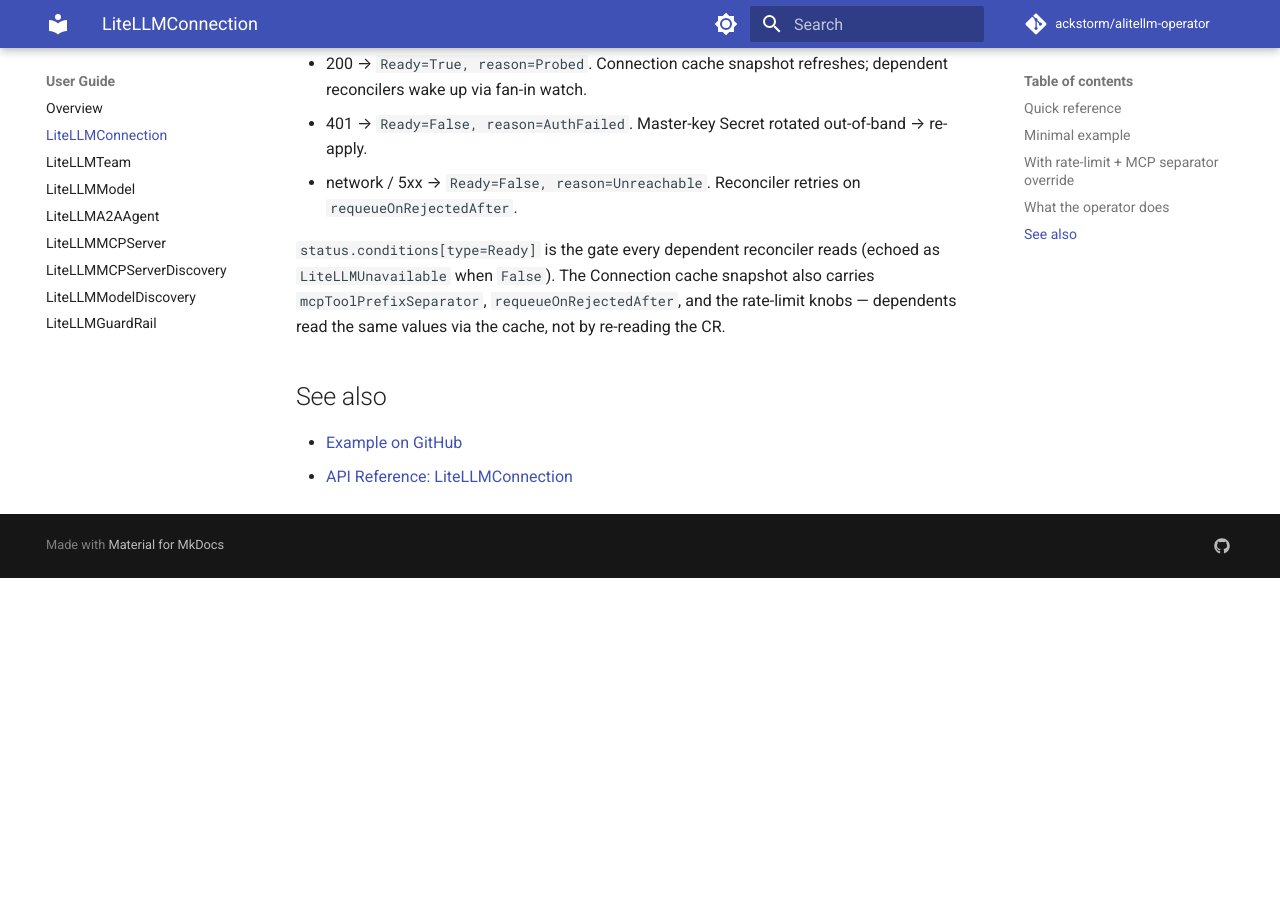
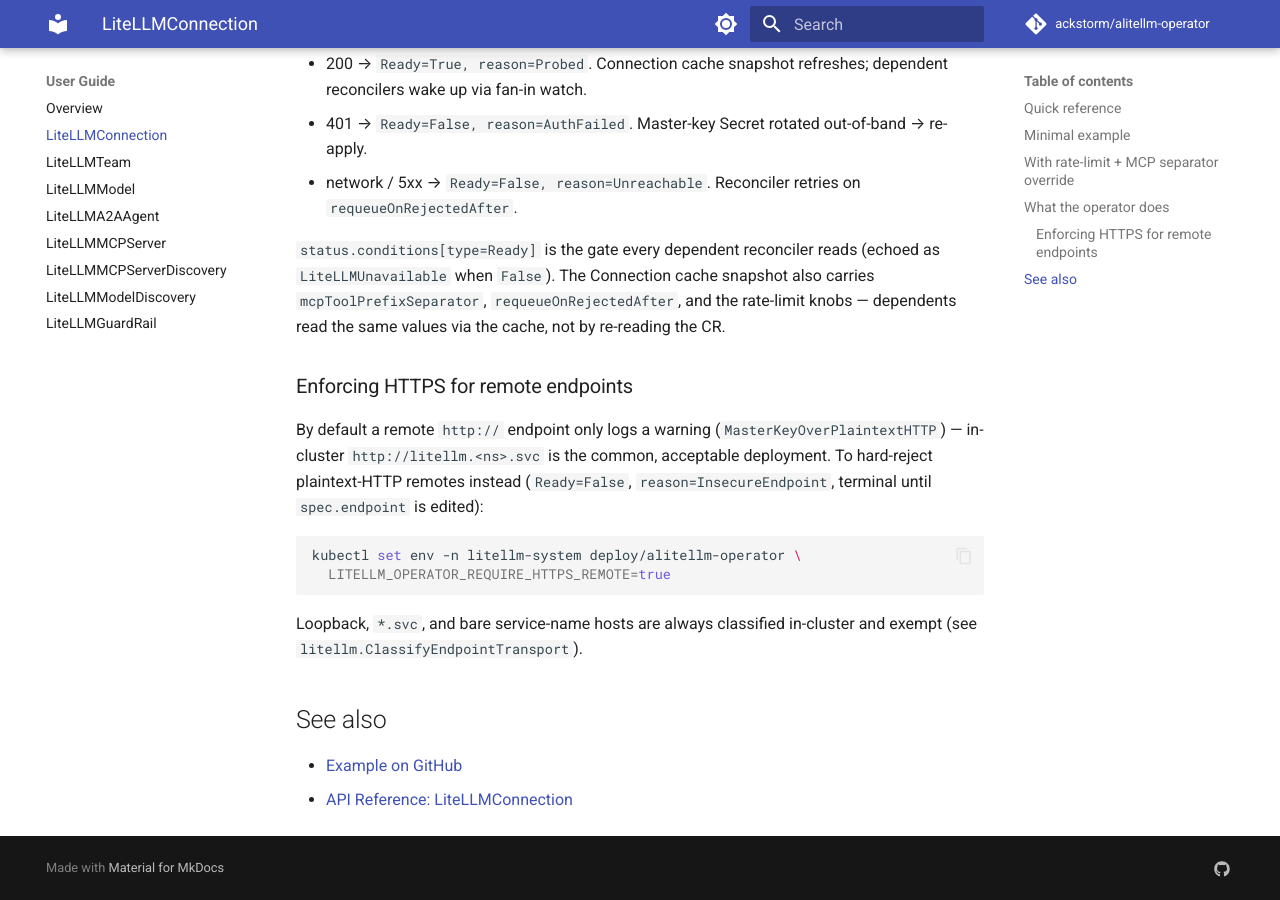
Before and after one commit to ackstorm/alitellm-operator, an MkDocs documentation site: the page built from docs/user-guide/connection.md, in a window 1280 px wide and 900 px high, scrolled down 1740 px. Built offline with MkDocs 1.6.1 and Material for MkDocs 9.7.7, drawn with Linux system fonts in a browser that asks for light colours; comment, search, counter and statistics services are not loaded; the version menu is left out; before the commit the page ends 2318 px from its top, so only the background shows below that.

Commit message:
docs: surface LITELLM_OPERATOR_REQUIRE_HTTPS_REMOTE in values and user guide

````diff
--- a/docs/user-guide/connection.md
+++ b/docs/user-guide/connection.md
@@ -68,6 +68,22 @@
 `requeueOnRejectedAfter`, and the rate-limit knobs — dependents read
 the same values via the cache, not by re-reading the CR.
 
+### Enforcing HTTPS for remote endpoints
+
+By default a remote `http://` endpoint only logs a warning
+(`MasterKeyOverPlaintextHTTP`) — in-cluster `http://litellm.<ns>.svc`
+is the common, acceptable deployment. To hard-reject plaintext-HTTP
+remotes instead (`Ready=False`, `reason=InsecureEndpoint`, terminal
+until `spec.endpoint` is edited):
+
+```bash
+kubectl set env -n litellm-system deploy/alitellm-operator \
+  LITELLM_OPERATOR_REQUIRE_HTTPS_REMOTE=true
+```
+
+Loopback, `*.svc`, and bare service-name hosts are always classified
+in-cluster and exempt (see `litellm.ClassifyEndpointTransport`).
+
 ## See also
 
 - [Example on GitHub](https://github.com/ackstorm/alitellm-operator/tree/main/examples/example-deploy/01-litellmconnection.yaml)
````
Also changed, not shown: 1 other file.
